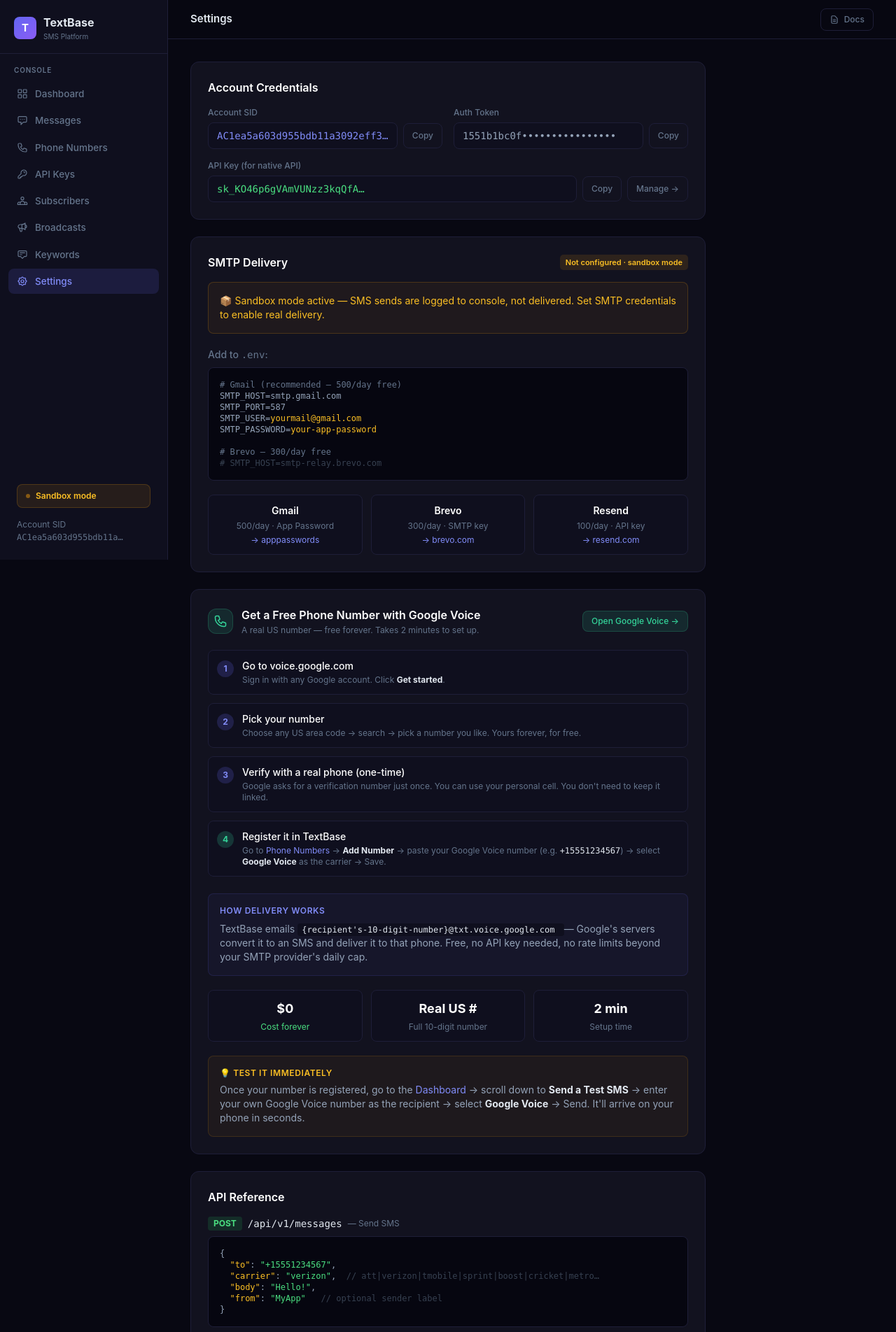
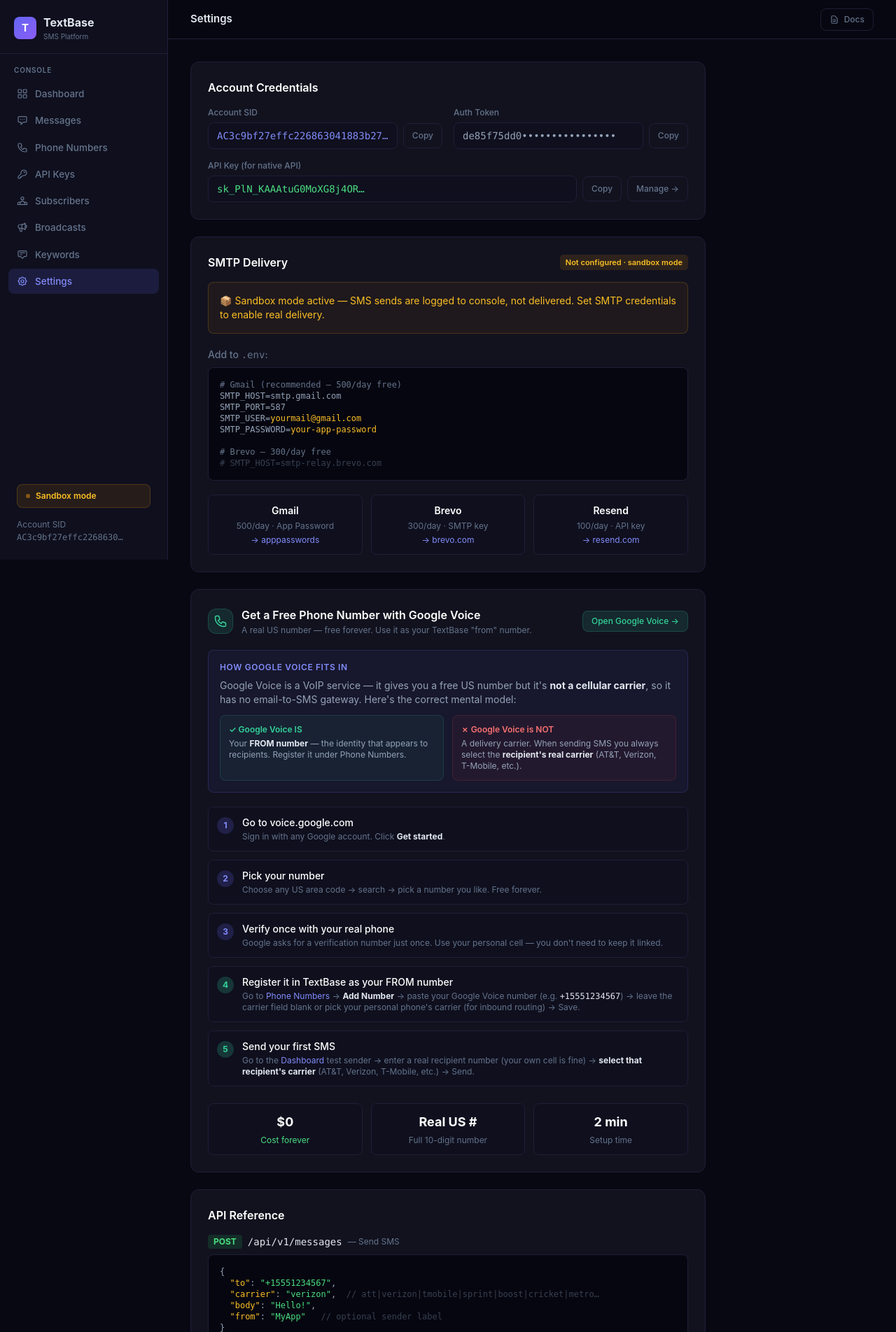
Before and after one commit to SHARKBAITDJ/textbase, a Flask app: page /console/settings in a window 1280 px wide. Shown: the top 1904 px of the page at 70% size. Run offline with Flask 3, Linux system fonts and the light colour scheme; some libraries are stand-ins or nearby versions.

Commit message:
Add Google Voice setup guide and gateway to settings

```diff
--- a/app.py
+++ b/app.py
@@ -48,7 +48,6 @@ CARRIER_GATEWAYS = {
     'uscellular':   ('US Cellular',        'email.uscc.net'),
     'virgin':       ('Virgin Mobile',      'vmobl.com'),
     'mint':         ('Mint Mobile',        'tmomail.net'),
-    'google_voice': ('Google Voice',       'txt.voice.google.com'),   # ← free dedicated number
     'google_fi':    ('Google Fi',          'msg.fi.google.com'),
     'consumer':     ('Consumer Cellular',  'mailmymobile.net'),
     'tracfone':     ('Tracfone',           'mmst5.tracfone.com'),
--- a/templates/console/settings.html
+++ b/templates/console/settings.html
@@ -107,7 +107,7 @@
       <div>
         <h2 class="font-semibold text-white">Get a Free Phone Number with Google Voice</h2>
         <p class="text-xs mt-0.5" style="color:var(--muted)">
-          A real US number — free forever. Takes 2 minutes to set up.
+          A real US number — free forever. Use it as your TextBase "from" number.
         </p>
       </div>
       <a href="https://voice.google.com" target="_blank"
@@ -115,6 +115,25 @@
          style="background:rgba(52,211,153,.12);color:#34d399;border:1px solid rgba(52,211,153,.2);text-decoration:none">
         Open Google Voice →
       </a>
+    </div>
+
+    <!-- Important distinction -->
+    <div class="p-4 rounded-lg mb-5" style="background:rgba(99,102,241,.07);border:1px solid rgba(99,102,241,.2)">
+      <div class="text-xs font-semibold uppercase tracking-wider mb-2" style="color:#818cf8">How Google Voice fits in</div>
+      <div class="text-sm mb-3" style="color:#94a3b8">
+        Google Voice is a VoIP service — it gives you a free US number but it's <strong style="color:#e2e8f0">not a cellular carrier</strong>, so it has no email-to-SMS gateway.
+        Here's the correct mental model:
+      </div>
+      <div class="grid grid-cols-2 gap-3">
+        <div class="p-3 rounded-lg" style="background:rgba(52,211,153,.06);border:1px solid rgba(52,211,153,.15)">
+          <div class="text-xs font-semibold mb-1" style="color:#34d399">✓ Google Voice IS</div>
+          <div class="text-xs" style="color:#94a3b8">Your <strong style="color:#e2e8f0">FROM number</strong> — the identity that appears to recipients. Register it under Phone Numbers.</div>
+        </div>
+        <div class="p-3 rounded-lg" style="background:rgba(239,68,68,.06);border:1px solid rgba(239,68,68,.15)">
+          <div class="text-xs font-semibold mb-1" style="color:#f87171">✗ Google Voice is NOT</div>
+          <div class="text-xs" style="color:#94a3b8">A delivery carrier. When sending SMS you always select the <strong style="color:#e2e8f0">recipient's real carrier</strong> (AT&amp;T, Verizon, T-Mobile, etc.).</div>
+        </div>
+      </div>
     </div>
 
     <!-- Steps -->
@@ -133,7 +152,7 @@
              style="background:rgba(99,102,241,.2);color:#818cf8">2</div>
         <div>
           <div class="text-sm font-medium text-white">Pick your number</div>
-          <div class="text-xs mt-0.5" style="color:var(--muted)">Choose any US area code → search → pick a number you like. Yours forever, for free.</div>
+          <div class="text-xs mt-0.5" style="color:var(--muted)">Choose any US area code → search → pick a number you like. Free forever.</div>
         </div>
       </div>
 
@@ -141,8 +160,8 @@
         <div class="w-6 h-6 rounded-full flex items-center justify-center text-xs font-bold flex-shrink-0 mt-0.5"
              style="background:rgba(99,102,241,.2);color:#818cf8">3</div>
         <div>
-          <div class="text-sm font-medium text-white">Verify with a real phone (one-time)</div>
-          <div class="text-xs mt-0.5" style="color:var(--muted)">Google asks for a verification number just once. You can use your personal cell. You don't need to keep it linked.</div>
+          <div class="text-sm font-medium text-white">Verify once with your real phone</div>
+          <div class="text-xs mt-0.5" style="color:var(--muted)">Google asks for a verification number just once. Use your personal cell — you don't need to keep it linked.</div>
         </div>
       </div>
 
@@ -150,30 +169,31 @@
         <div class="w-6 h-6 rounded-full flex items-center justify-center text-xs font-bold flex-shrink-0 mt-0.5"
              style="background:rgba(52,211,153,.2);color:#34d399">4</div>
         <div>
-          <div class="text-sm font-medium text-white">Register it in TextBase</div>
+          <div class="text-sm font-medium text-white">Register it in TextBase as your FROM number</div>
           <div class="text-xs mt-0.5" style="color:var(--muted)">
             Go to <a href="/console/numbers" style="color:#818cf8">Phone Numbers</a> → <strong style="color:#e2e8f0">Add Number</strong> →
             paste your Google Voice number (e.g. <span class="font-mono" style="color:#e2e8f0">+15551234567</span>) →
-            select <strong style="color:#e2e8f0">Google Voice</strong> as the carrier → Save.
+            leave the carrier field blank or pick your personal phone's carrier (for inbound routing) → Save.
+          </div>
+        </div>
+      </div>
+
+      <div class="flex gap-3 p-3 rounded-lg" style="background:var(--surface);border:1px solid var(--border)">
+        <div class="w-6 h-6 rounded-full flex items-center justify-center text-xs font-bold flex-shrink-0 mt-0.5"
+             style="background:rgba(52,211,153,.2);color:#34d399">5</div>
+        <div>
+          <div class="text-sm font-medium text-white">Send your first SMS</div>
+          <div class="text-xs mt-0.5" style="color:var(--muted)">
+            Go to the <a href="/console" style="color:#818cf8">Dashboard</a> test sender →
+            enter a real recipient number (your own cell is fine) →
+            <strong style="color:#e2e8f0">select that recipient's carrier</strong> (AT&amp;T, Verizon, T-Mobile, etc.) → Send.
           </div>
         </div>
       </div>
     </div>
 
-    <!-- How delivery works -->
-    <div class="p-4 rounded-lg mb-5" style="background:rgba(99,102,241,.05);border:1px solid rgba(99,102,241,.15)">
-      <div class="text-xs font-semibold uppercase tracking-wider mb-2" style="color:#818cf8">How delivery works</div>
-      <div class="text-sm" style="color:#94a3b8">
-        TextBase emails
-        <span class="font-mono px-1.5 py-0.5 rounded text-xs" style="background:var(--surface);color:#e2e8f0">
-          {recipient's-10-digit-number}@txt.voice.google.com
-        </span>
-        — Google's servers convert it to an SMS and deliver it to that phone. Free, no API key needed, no rate limits beyond your SMTP provider's daily cap.
-      </div>
-    </div>
-
     <!-- What Google Voice gives you -->
-    <div class="grid grid-cols-3 gap-3 mb-5">
+    <div class="grid grid-cols-3 gap-3">
       <div class="p-3 rounded-lg text-center" style="background:var(--surface);border:1px solid var(--border)">
         <div class="text-lg font-bold text-white">$0</div>
         <div class="text-xs mt-1" style="color:#4ade80">Cost forever</div>
@@ -185,17 +205,6 @@
       <div class="p-3 rounded-lg text-center" style="background:var(--surface);border:1px solid var(--border)">
         <div class="text-lg font-bold text-white">2 min</div>
         <div class="text-xs mt-1" style="color:var(--muted)">Setup time</div>
-      </div>
-    </div>
-
-    <!-- Send test -->
-    <div class="p-4 rounded-lg" style="background:rgba(245,158,11,.05);border:1px solid rgba(245,158,11,.15)">
-      <div class="text-xs font-semibold uppercase tracking-wider mb-1.5" style="color:#fbbf24">💡 Test it immediately</div>
-      <div class="text-sm" style="color:#94a3b8">
-        Once your number is registered, go to the
-        <a href="/console" style="color:#818cf8">Dashboard</a> → scroll down to <strong style="color:#e2e8f0">Send a Test SMS</strong>
-        → enter your own Google Voice number as the recipient → select <strong style="color:#e2e8f0">Google Voice</strong> → Send.
-        It'll arrive on your phone in seconds.
       </div>
     </div>
   </div>
```
